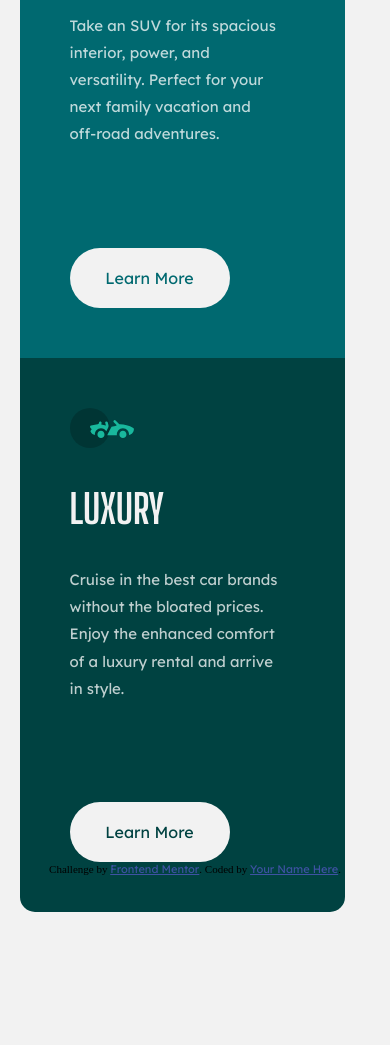
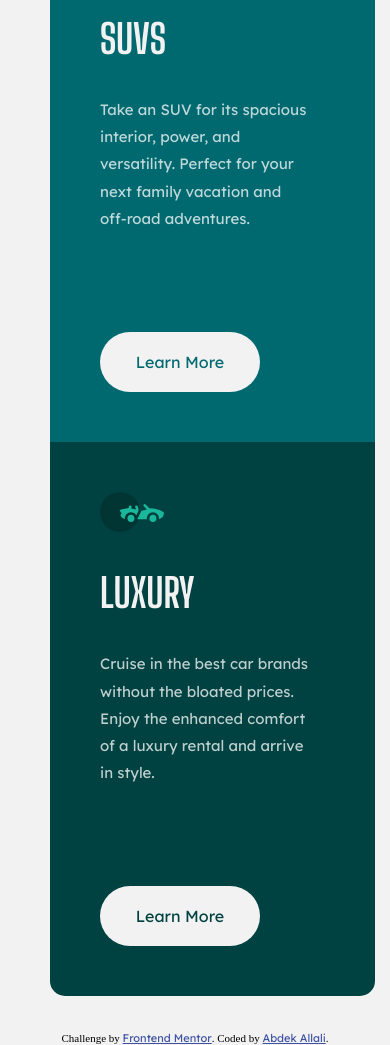
Before and after one commit to Abdel-2020/3-column-preview-card-component-main, a plain HTML site: page index.html in a window 390 px wide. Shown: the part 701-1746 px from the top of the page. Before the commit the page ends 1613 px from the top, so only its background shows below. Drawn offline with Linux system fonts and the light colour scheme.

Commit message:
Finished

```diff
--- a/index.html
+++ b/index.html
@@ -63,7 +63,7 @@
   </main>
   <div class="attribution">
     Challenge by <a href="https://www.frontendmentor.io?ref=challenge" target="_blank">Frontend Mentor</a>.
-    Coded by <a href="#">Your Name Here</a>.
+    Coded by <a href="https://github.com/Abdel-2020">Abdek Allali</a>.
   </div>
 </body>
 
--- a/styles.css
+++ b/styles.css
@@ -144,8 +144,8 @@ a {
 @media (max-width:425px) {
     .card-container {
         flex-direction: column;
-        margin: 60vh 5vw;
-    }
+        margin: 70vh 50px;
+        }
 
     .sedan-section {
         border-radius: 15px 15px 0 0;
```
